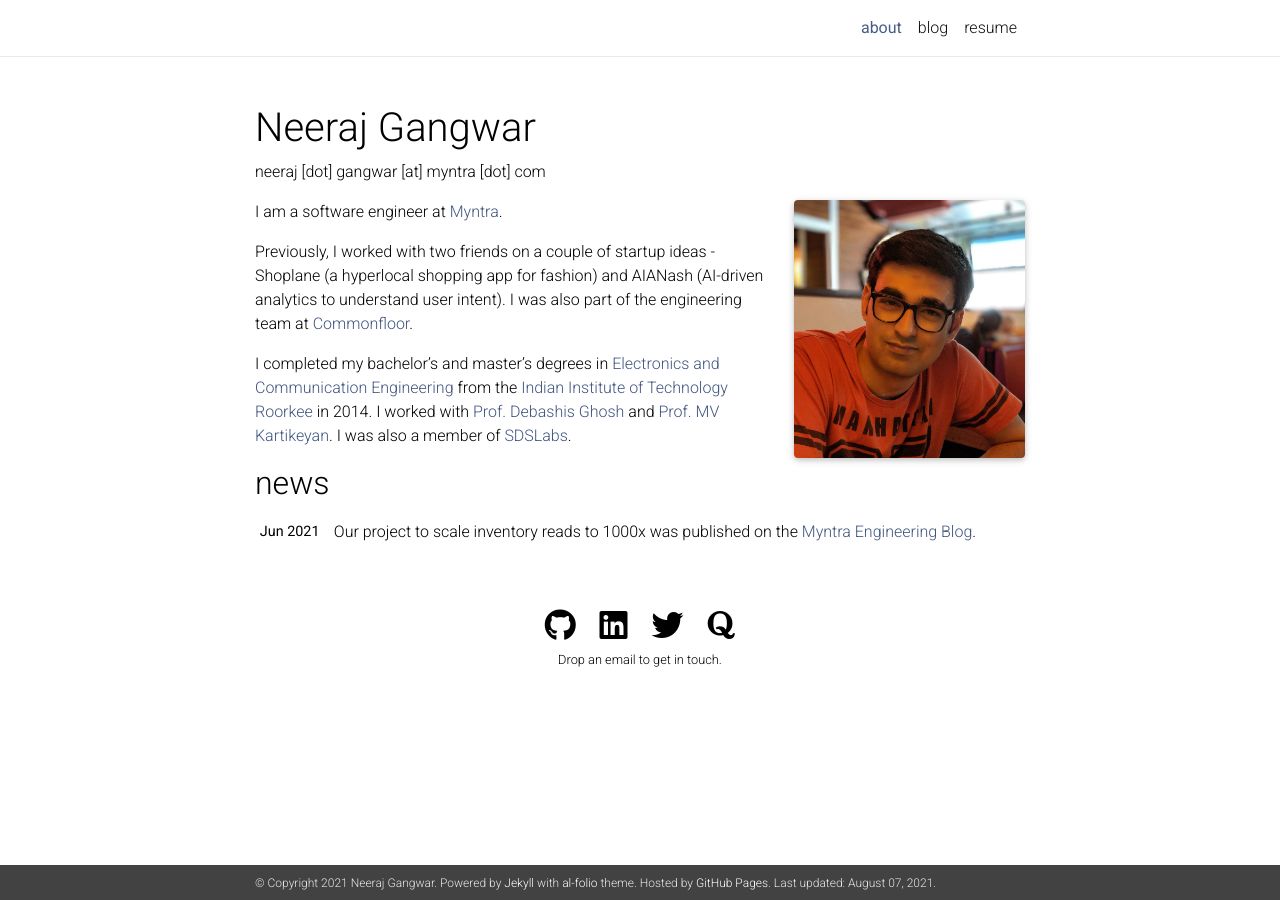
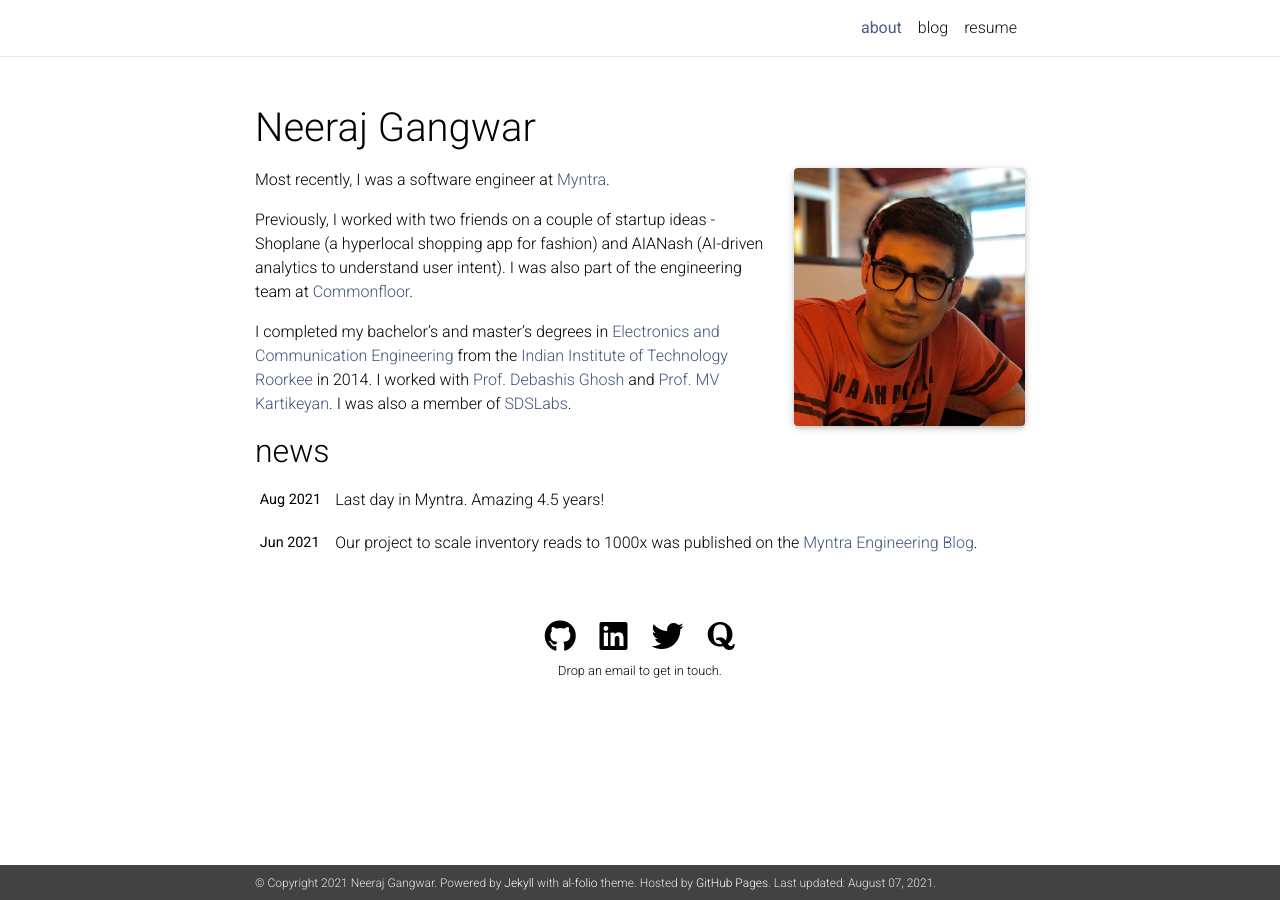
Before and after one commit to neerajgangwar/neerajgangwar.github.io, a Jekyll site: the page built from _pages/about.md, in a window 1280 px wide. Built offline with Jekyll 4.4.1, drawn with Linux system fonts in a browser that asks for light colours; nearby versions of some CDN libraries; comment, search, counter and statistics services are not loaded; a style sheet for code colours, icons or effects is not loaded.

Commit message:
Update Myntra information

```diff
--- a/_pages/about.md
+++ b/_pages/about.md
@@ -2,7 +2,7 @@
 layout: about
 title: about
 permalink: /
-description: neeraj [dot] gangwar [at] myntra [dot] com
+description:
 
 profile:
   align: right
@@ -13,8 +13,8 @@ selected_papers: false # includes a list of papers marked as "selected={true}"
 social: true  # includes social icons at the bottom of the page
 ---
 
-I am a software engineer at [Myntra](https://tech.myntra.com/){:target="\_blank"}.
+Most recently, I was a software engineer at [Myntra](https://www.crunchbase.com/organization/myntra/).
 
-Previously, I worked with two friends on a couple of startup ideas - Shoplane (a hyperlocal shopping app for fashion) and AIANash (AI-driven analytics to understand user intent). I was also part of the engineering team at [Commonfloor](https://commonfloor.com/){:target="\_blank"}.
+Previously, I worked with two friends on a couple of startup ideas - Shoplane (a hyperlocal shopping app for fashion) and AIANash (AI-driven analytics to understand user intent). I was also part of the engineering team at [Commonfloor](https://www.crunchbase.com/organization/commonfloor/).
 
-I completed my bachelor's and master's degrees in [Electronics and Communication Engineering](http://ece.iitr.ac.in/){:target="\_blank"} from the [Indian Institute of Technology Roorkee](https://www.iitr.ac.in/){:target="\_blank"} in 2014. I worked with [Prof. Debashis Ghosh](http://ece.iitr.ac.in/debashis_ghosh){:target="\_blank"} and [Prof. MV Kartikeyan](https://www.mvkartikeyan.com/){:target="\_blank"}. I was also a member of [SDSLabs](https://sdslabs.co/){:target="\_blank"}.
+I completed my bachelor's and master's degrees in [Electronics and Communication Engineering](http://ece.iitr.ac.in/) from the [Indian Institute of Technology Roorkee](https://www.iitr.ac.in/) in 2014. I worked with [Prof. Debashis Ghosh](http://ece.iitr.ac.in/debashis_ghosh) and [Prof. MV Kartikeyan](https://www.mvkartikeyan.com/). I was also a member of [SDSLabs](https://sdslabs.co/).
```
Also changed, not shown: _news/announcement_2.md (added, +7 -0 lines).
